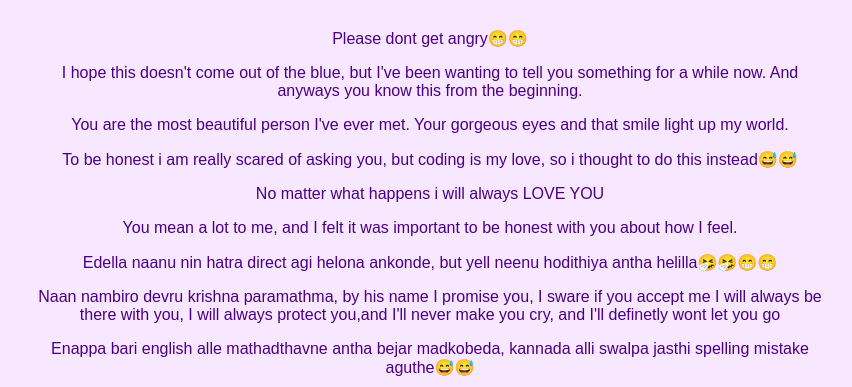
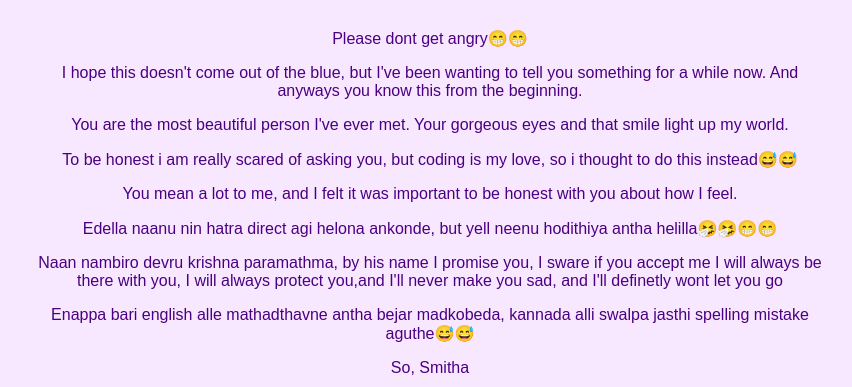
Before and after one commit to NaanuNaane890/propose, a plain HTML site: page index.html in a window 1280 px wide. Shown: the part 99-486 px from the top of the page, without its empty margins (210-1062 px from the left). Drawn offline with Linux system fonts and the light colour scheme.

Commit message:
index.html

```diff
--- a/index.html
+++ b/index.html
@@ -15,10 +15,10 @@
             <p>You are the most beautiful person I've ever met. Your gorgeous eyes and that smile light up my world.</p>
             <p>To be honest i am really scared of asking you, but coding is my love, so i thought to do this instead😅😅</p>
 
-            <p>No matter what happens i will always LOVE YOU</p>
+
             <p> You mean a lot to me, and I felt it was important to be honest with you about how I feel.</p>
             <p>Edella naanu nin hatra direct agi helona ankonde, but yell neenu hodithiya antha helilla🤧🤧😁😁</p>
-            <p>Naan nambiro devru krishna paramathma, by his name I promise you, I sware if you accept me I will always be there with you, I will always protect you,and I'll never make you cry, and I'll definetly wont let you go</p>
+            <p>Naan nambiro devru krishna paramathma, by his name I promise you, I sware if you accept me I will always be there with you, I will always protect you,and I'll never make you sad, and I'll definetly wont let you go</p>
             <p>Enappa bari english alle mathadthavne antha bejar madkobeda, kannada alli swalpa jasthi spelling mistake aguthe😅😅</p>
             <p>
 
```
